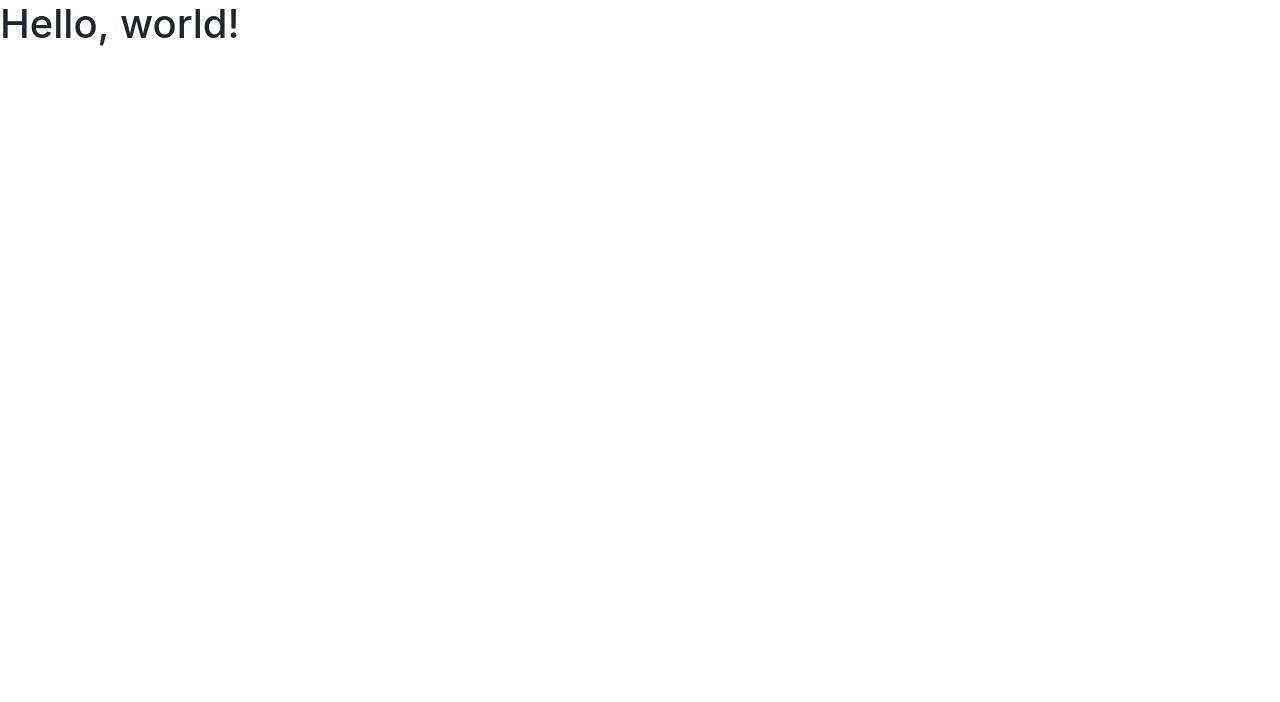
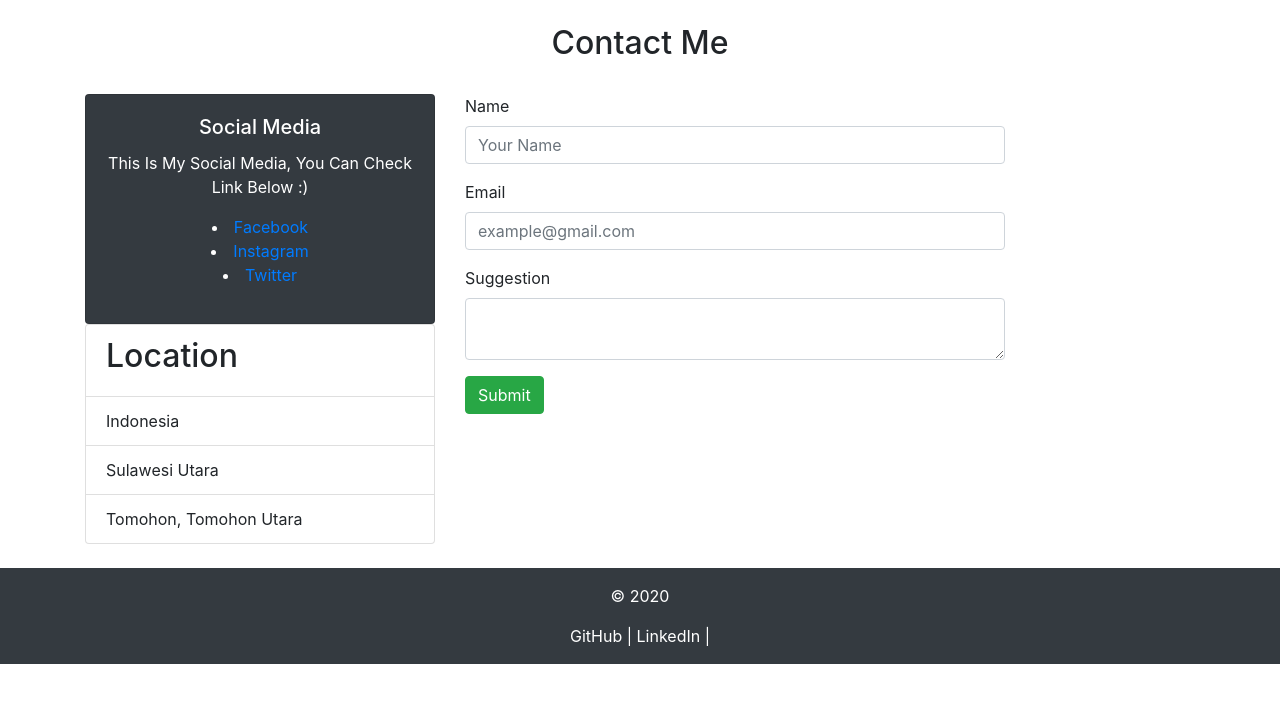
Before and after one commit to aguerowindah18/web-dulu, a plain HTML site: page index.html in a window 1280 px wide. Drawn offline with nearby package versions, Linux system fonts and the light colour scheme.

Commit message:
Menambahkan bagian kontak dan footer yg perlu perbaikan

```diff
--- a/index.html
+++ b/index.html
@@ -12,12 +12,76 @@
 
     <title>Aguero Windah</title>
 
+    <link rel="stylesheet" href="style.css">
+
     <link rel="shortcut icon" href="img/Icon.jpg" type="image/x-icon">
     <link rel="icon" href="img/Icon.jpg" type="image/x-icon">
 </head>
 
 <body>
-    <h1>Hello, world!</h1>
+
+<section id="contact" class="contact mb-4">
+    <div class="container">
+        <div class="row pt-4 mb-4">
+            <div class="col text-center">
+                <h2>Contact Me</h2>
+            </div>
+        </div>
+
+        <div class="row">
+            <div class="col-lg-4 justify-content-center">
+                <div class="card text-white bg-dark text-center">
+                    <div class="card-body">
+                        <h5 class="card-title text-center">Social Media</h5>
+                        <p>This Is My Social Media, You Can Check Link Below :)</p>
+                        <p class="card-text">
+                            <li><a href="">Facebook</a></li>
+                            <li><a href="">Instagram</a></li>
+                            <li><a href="">Twitter</a></li>
+                        </p>
+                    </div>
+                </div>
+                <ul class="list-group">
+                    <li class="list-group-item"><h2>Location</h2></li>
+                    <li class="list-group-item">Indonesia</li>
+                    <li class="list-group-item">Sulawesi Utara</li>
+                    <li class="list-group-item">Tomohon, Tomohon Utara</li>
+                </ul>
+            </div>
+            <div class="col-lg-6">
+                <form>
+                    <div class="form-group">
+                        <label for="nama">Name</label>
+                        <input type="text" class="form-control" id="nama" placeholder="Your Name">
+                    </div>
+                    <div class="form-group">
+                        <label for="email">Email</label>
+                        <input type="text" class="form-control" id="email" placeholder="example@gmail.com">
+                    </div>
+                    <div class="form-group">
+                        <label for="saran">Suggestion</label>
+                        <textarea name="saran" id="saran" class="form-control"></textarea>
+                    </div>
+                    <div class="form-group">
+                        <button type="submit" class="btn btn-success">Submit</button>
+                    </div>
+                </form>
+            </div>
+        </div>
+    </div>
+</div>
+</section>
+
+<footer class="bg-dark text-white">
+    <div class="container">
+        <div class="row text-center pt-3">
+            <div class="col">
+                <p>© 2020</p>
+                <p>GitHub | LinkedIn | </p>
+            </div>
+        </div>
+    </div>
+</footer>
 
     <!-- Optional JavaScript -->
     <!-- jQuery first, then Popper.js, then Bootstrap JS -->
```
Also changed, not shown: style.css (deleted, +0 -9 lines).
